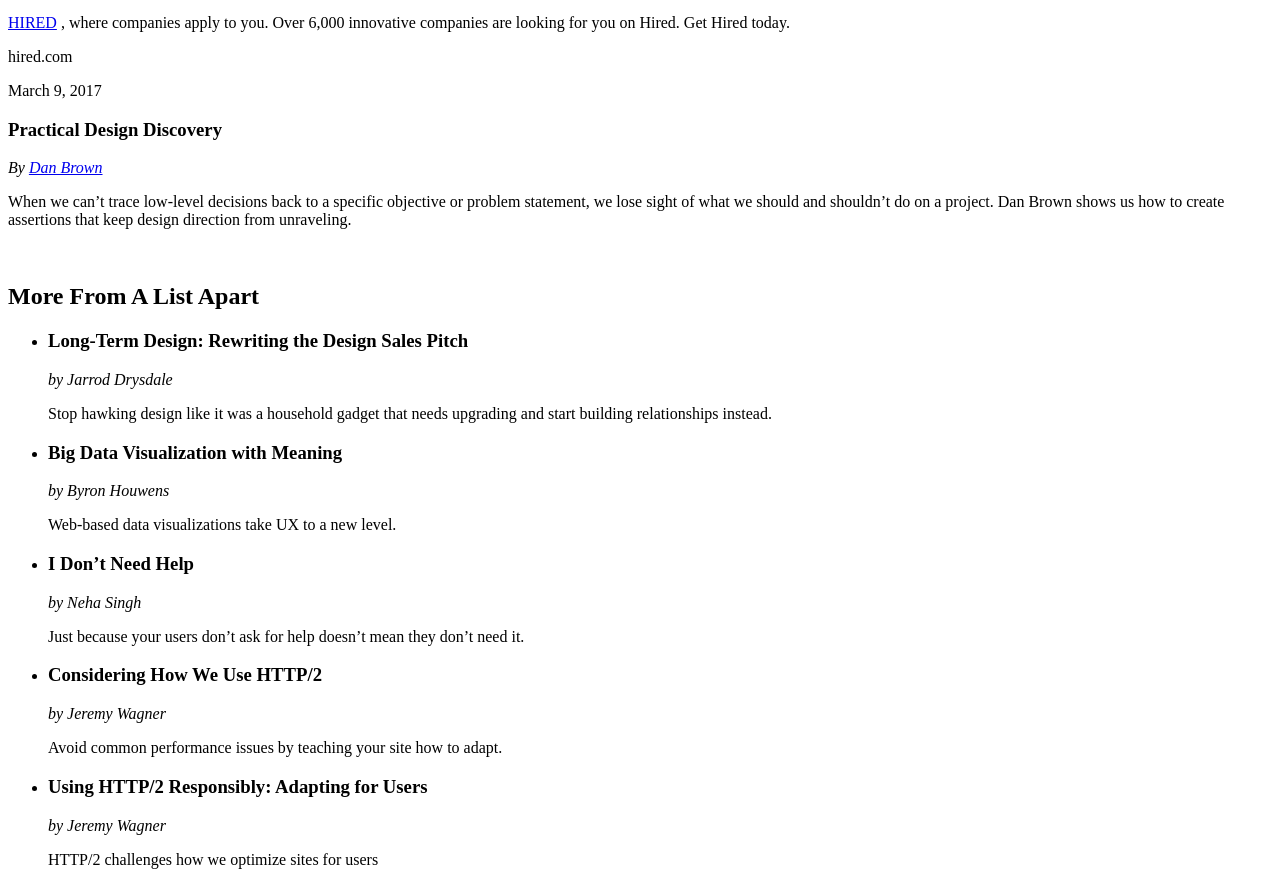
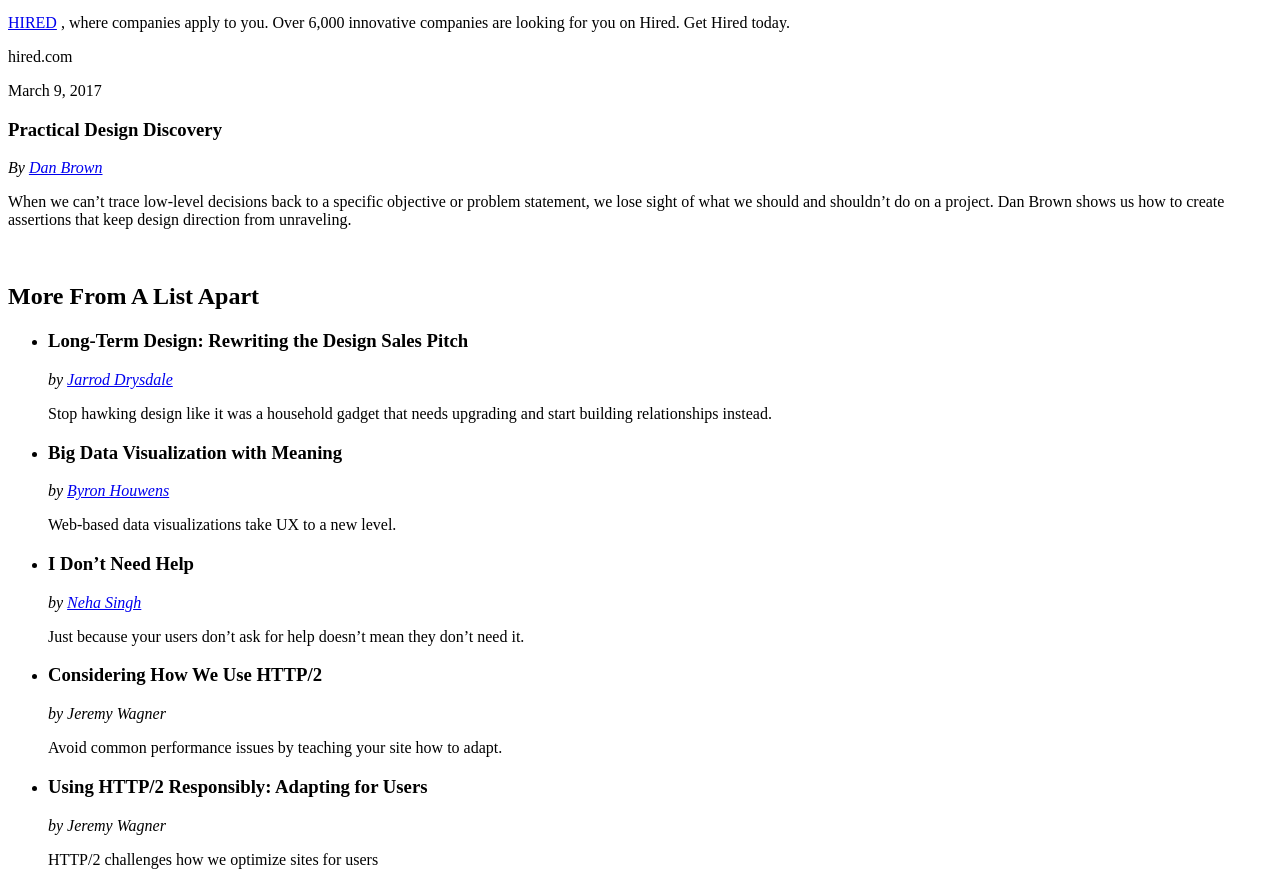
Before and after one commit to quantumduck/html-layout, a plain HTML site: page index.html in a window 1280 px wide. Shown: the part 224-1097 px from the top of the page. Drawn offline with Linux system fonts and the light colour scheme.

Commit message:
added more author links

```diff
--- a/index.html
+++ b/index.html
@@ -54,7 +54,7 @@
          <article class="old_article">
            <h3>Long-Term Design: Rewriting the Design Sales Pitch</h3>
            <address class="author">
-             by Jarrod Drysdale
+             by <a href="https://alistapart.com/author/jarrod-drysdale">Jarrod Drysdale</a>
            </address>
            <p>
              Stop hawking design like it was a household gadget that needs upgrading and start building relationships instead.
@@ -67,7 +67,7 @@
          <article class="old_article">
            <h3>Big Data Visualization with Meaning</h3>
            <address class="author">
-             by Byron Houwens
+             by <a href="https://alistapart.com/authro/byron-houwens">Byron Houwens</a>
            </address>
            <p>
              Web-based data visualizations take UX to a new level.
@@ -80,7 +80,7 @@
          <article class="old_article">
            <h3>I Don’t Need Help</h3>
            <address class="author">
-             by Neha Singh
+             by <a href="https://alistapart.com/author/neha-singh">Neha Singh</a>
            </address>
            <p>
              Just because your users don’t ask for help doesn’t mean they don’t need it.
```
